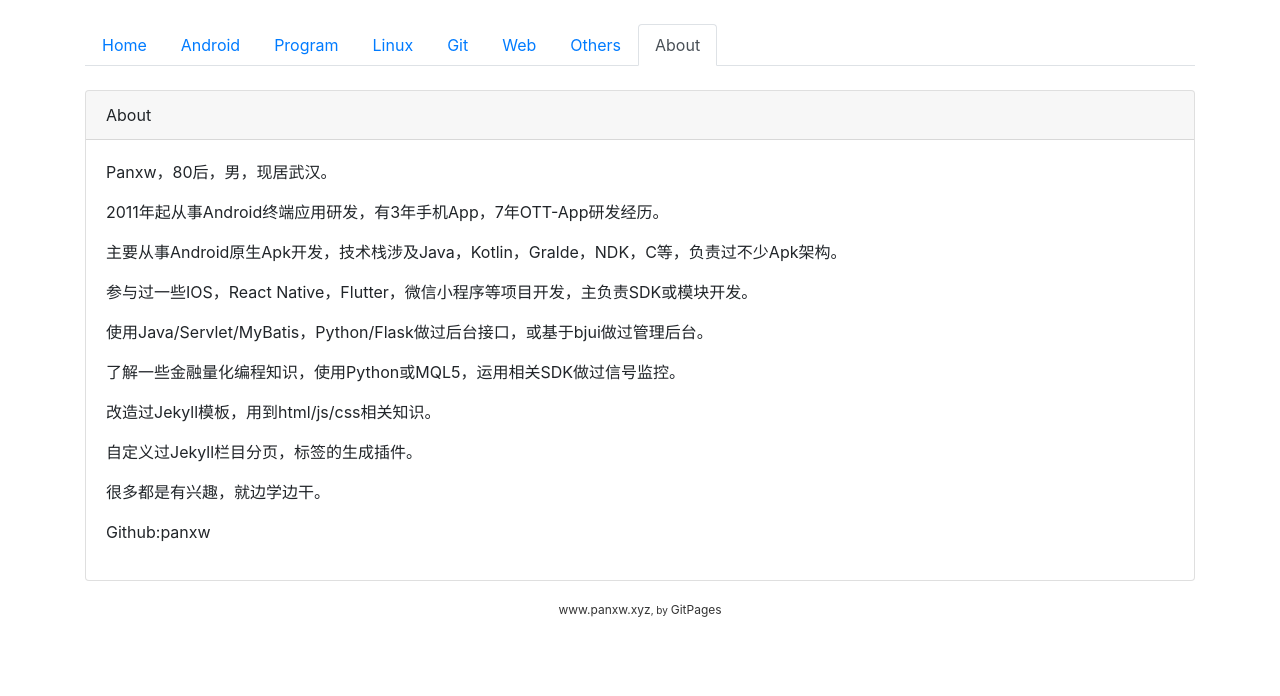
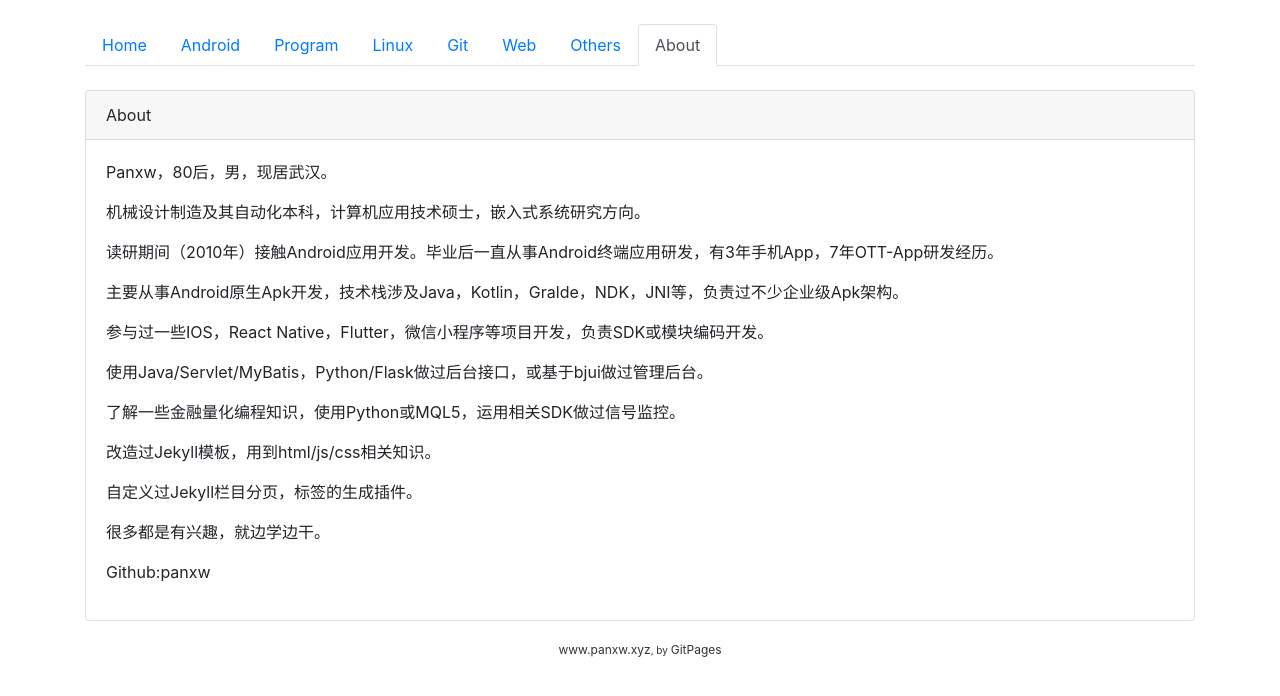
Before and after one commit to panxw/panxw.github.io, a Jekyll site: the page built from about.md, in a window 1280 px wide. Shown: the top 696 px of the page. Built offline with Jekyll 4.4.1, drawn with Linux system fonts in a browser that asks for light colours.

Commit message:
update about info

```diff
--- a/about.md
+++ b/about.md
@@ -5,11 +5,13 @@ category: About
 ---
 Panxw，80后，男，现居武汉。
 
-2011年起从事Android终端应用研发，有3年手机App，7年OTT-App研发经历。
+机械设计制造及其自动化本科，计算机应用技术硕士，嵌入式系统研究方向。
 
-主要从事Android原生Apk开发，技术栈涉及Java，Kotlin，Gralde，NDK，C等，负责过不少Apk架构。
+读研期间（2010年）接触Android应用开发。毕业后一直从事Android终端应用研发，有3年手机App，7年OTT-App研发经历。
 
-参与过一些IOS，React Native，Flutter，微信小程序等项目开发，主负责SDK或模块开发。
+主要从事Android原生Apk开发，技术栈涉及Java，Kotlin，Gralde，NDK，JNI等，负责过不少企业级Apk架构。
+
+参与过一些IOS，React Native，Flutter，微信小程序等项目开发，负责SDK或模块编码开发。
 
 使用Java/Servlet/MyBatis，Python/Flask做过后台接口，或基于bjui做过管理后台。
 
```
Also changed, not shown: webtrader.html (deleted, +0 -23 lines).
